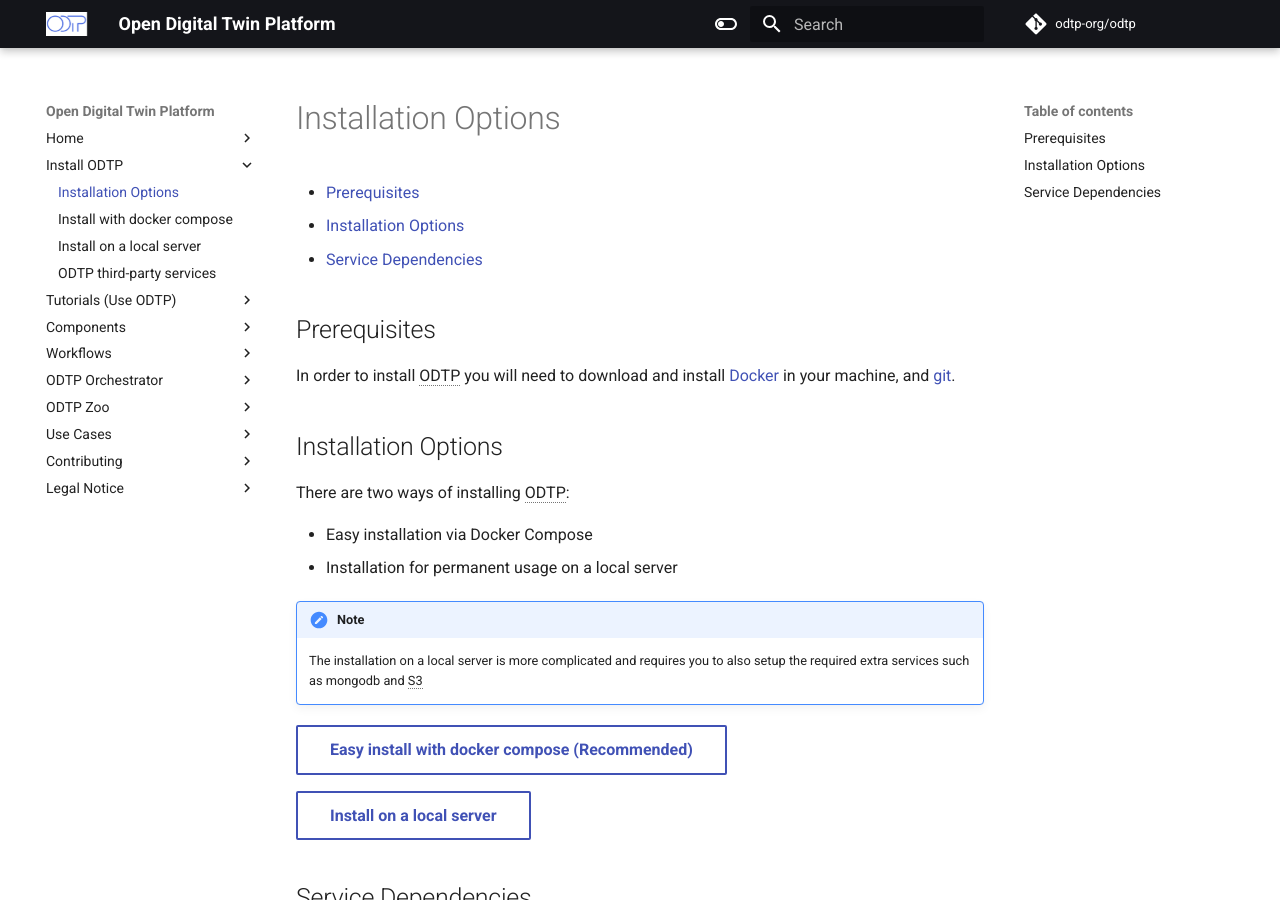
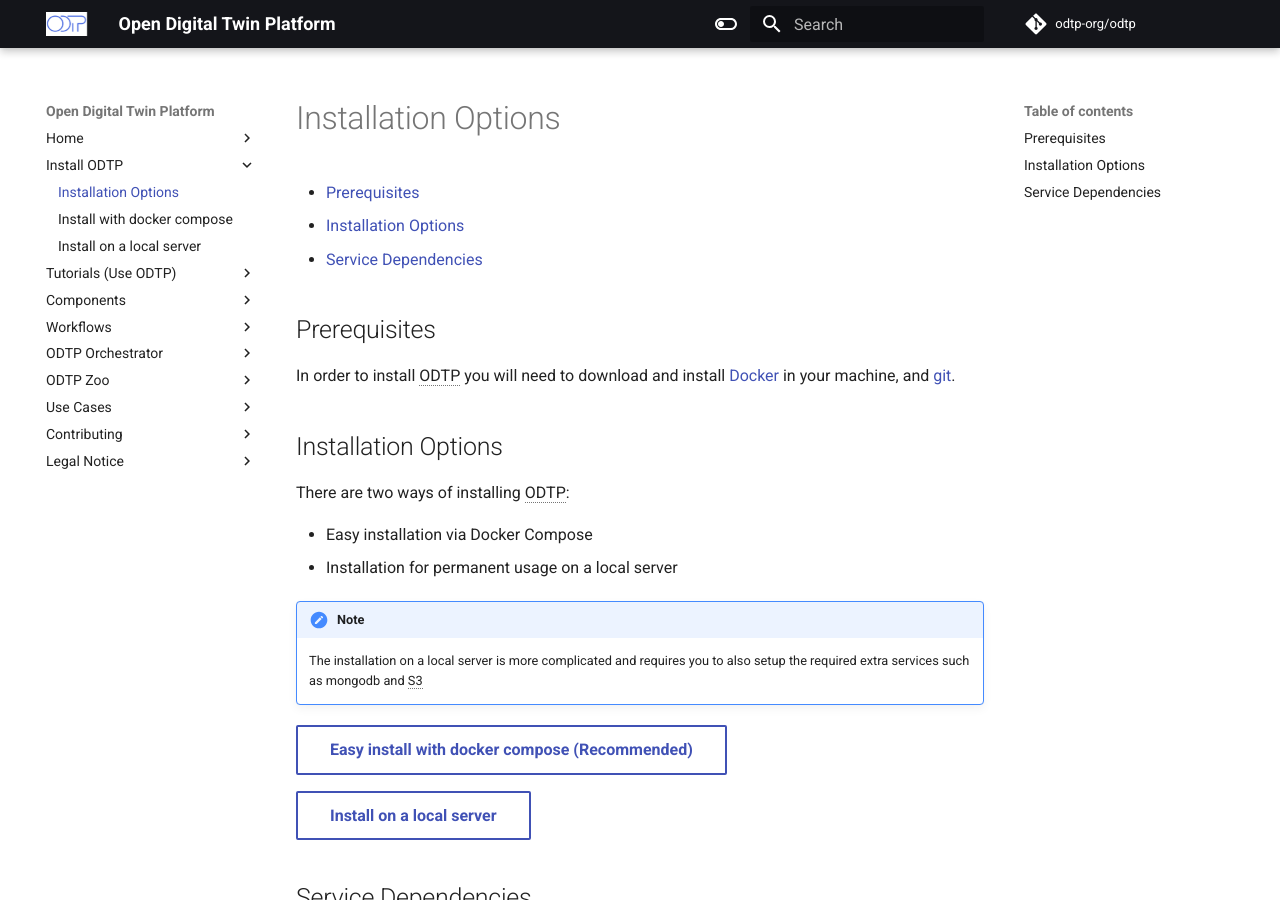
Before and after one commit to odtp-org/odtp-manuals, an MkDocs documentation site: the page built from docs/installation/index.md, in a window 1280 px wide and 900 px high. Built offline with MkDocs 1.6.1 and Material for MkDocs 9.7.7, drawn with Linux system fonts in a browser that asks for light colours; a script that is not in the unit is left out; comment, search, counter and statistics services are not loaded.

Commit message:
chore(imstallation): remove third party installation page

```diff
--- a/mkdocs.yml
+++ b/mkdocs.yml
@@ -80,7 +80,6 @@ nav:
     - Installation Options: installation/index.md
     - Install with docker compose: installation/docker-compose_install.md
     - Install on a local server: installation/local_server_install.md
-    - ODTP third-party services: installation/services.md
   - Tutorials (Use ODTP):
     - Overview: tutorials/index.md
     - Getting started: tutorials/getting-started.md
```
